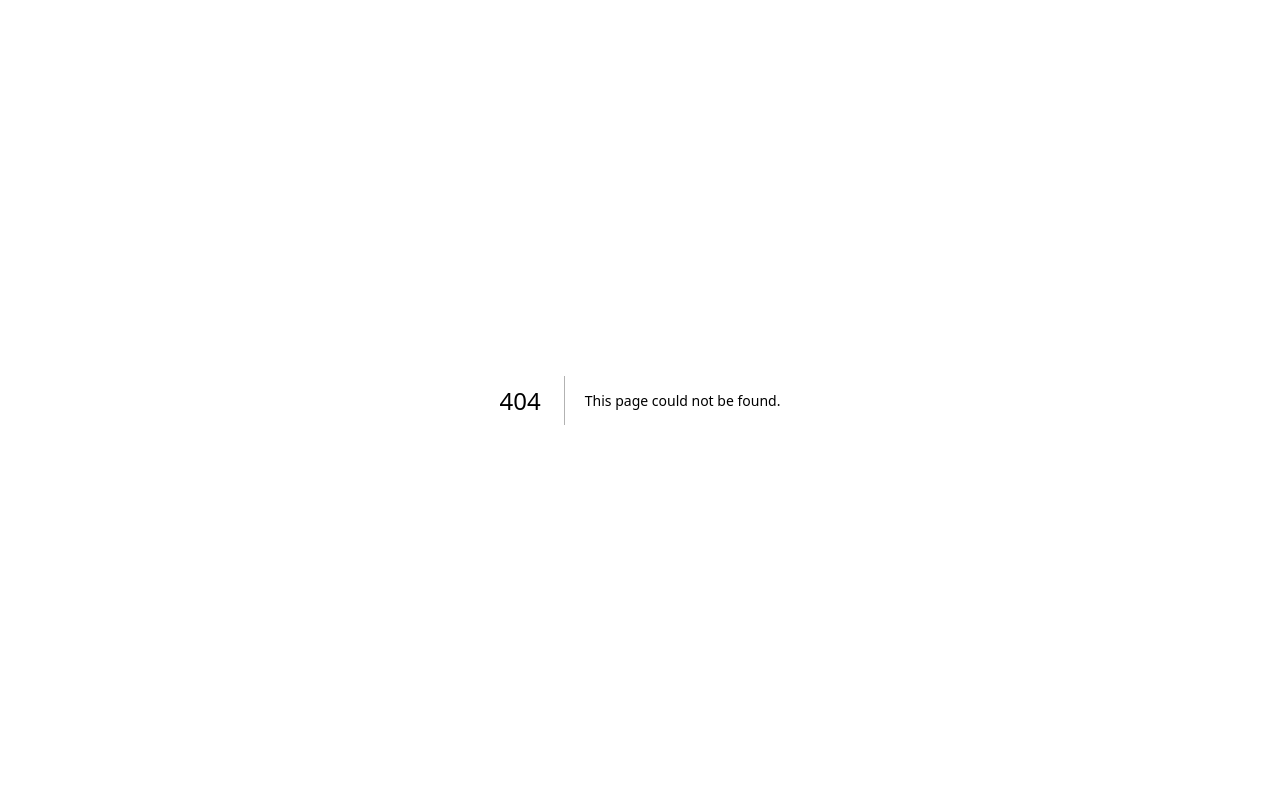
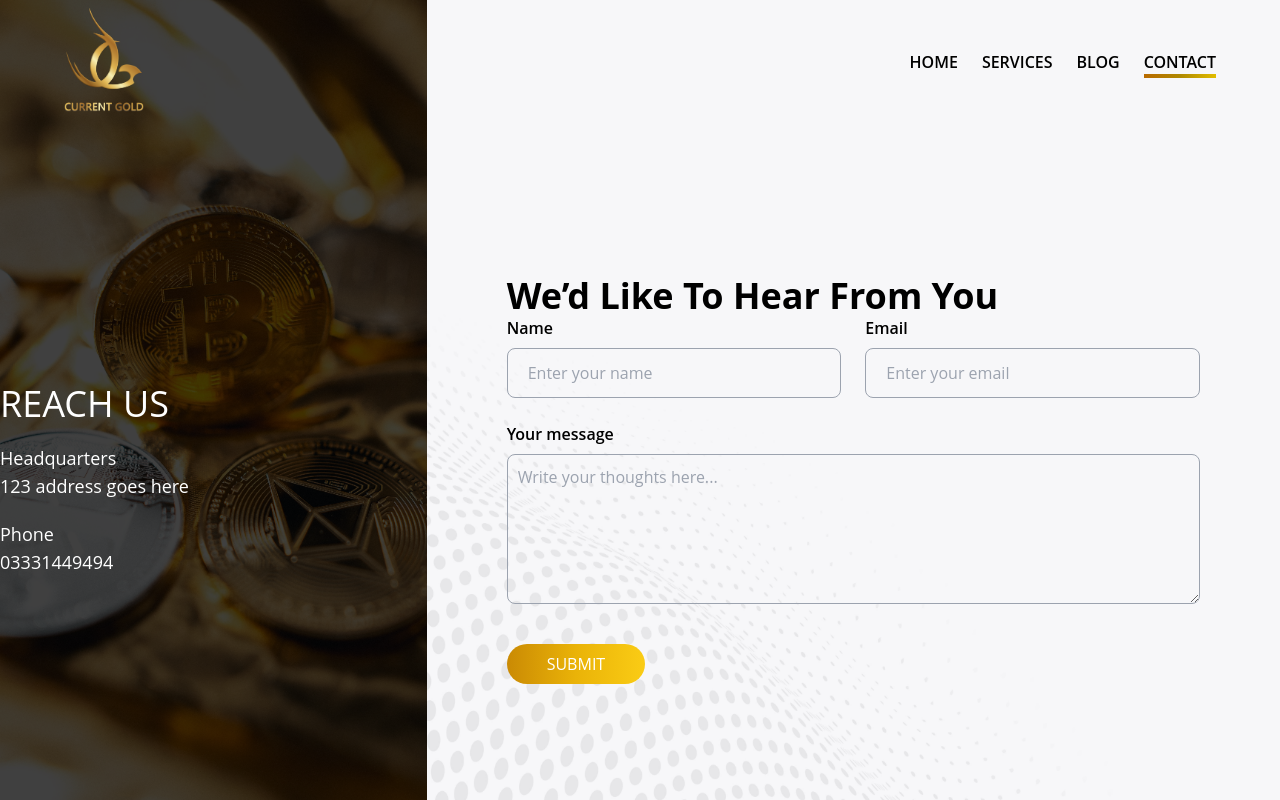
Before and after one commit to devbyishtiaq/nextjs13-current-gold-pak, a Next.js app: page /contact in a window 1280 px wide. Before the commit this address had no page. Built offline with nearby package versions, Linux system fonts and the light colour scheme.

Commit message:
designed contact page

```diff
--- /dev/null
+++ b/app/contact/page.tsx
@@ -0,0 +1,100 @@
+import React from "react";
+import type { NextPage, Metadata } from "next";
+import { Navebar } from "@/ui";
+
+export const metadata: Metadata = {
+  title: "Contact Us - Gold Rate Pakistan",
+};
+
+const Contact: NextPage = () => {
+  return (
+    <section className="relative h-screen">
+      <div className="grid grid-cols-12">
+        <div className="relative col-span-12 lg:col-span-4">
+          <div className="absolute h-full w-full bg-black/75"></div>
+          <img
+            className="h-[calc(100vh_-_50vh)] w-full object-cover lg:h-screen"
+            src="/assets/art.png"
+            alt="art"
+          />
+        </div>
+        <div className="col-span-12 lg:col-span-8">
+          <img
+            className=" h-[calc(100vh_-_50vh)] w-full lg:h-screen"
+            src="/assets/contact-bg.png"
+            alt="art"
+          />
+        </div>
+      </div>
+      <div className="absolute inset-0 ">
+        <div className="flex h-screen flex-col justify-between ">
+          <div className="nav h-[calc(100%_-_90%)] lg:h-[calc(100%_-_80%)]">
+            <Navebar className="relative z-50 text-white lg:text-black" />
+          </div>
+          <div className="container flex h-[calc(100%_-_10%)] flex-col justify-center px-[0.5rem] md:px-0 lg:h-[calc(100%_-_20%)]">
+            <div className=" grid grid-cols-12">
+              <div className="col-span-12 self-center lg:col-span-4">
+                <div className="text text-white">
+                  <h2 className="text-xl sm:text-4xl">REACH US</h2>
+                  <p className="mt-2 text-lg lg:mt-5">
+                    Headquarters
+                    <br /> 123 address goes here
+                  </p>
+                  <p className="mt-2 text-lg lg:mt-5">
+                    Phone
+                    <br /> 03331449494
+                  </p>
+                </div>
+              </div>
+              <div className="col-span-12 lg:col-span-8">
+                <form className="lg-10 mt-20 lg:mt-0 xl:px-20">
+                  <h2 className="text-xl font-bold text-white sm:text-4xl lg:text-black">
+                    We’d Like To Hear From You
+                  </h2>
+                  <div className="grid grid-cols-12 gap-2 gap-x-6 lg:gap-y-6">
+                    <div className="col-span-12 mt-5 lg:col-span-6 lg:mt-0">
+                      <label className="font-semibold text-black">Name</label>
+                      <input
+                        type="text"
+                        className="text-md mt-2 block w-full rounded-lg border border-gray-400 bg-transparent py-2 px-3 text-gray-600 outline-none lg:py-3 lg:px-5"
+                        placeholder="Enter your name"
+                        required
+                      />
+                    </div>
+                    <div className="col-span-12 lg:col-span-6">
+                      <label className="font-semibold text-black">Email</label>
+                      <input
+                        type="email"
+                        className="text-md mt-2 block w-full rounded-lg border border-gray-400 bg-transparent py-2 px-3 text-gray-600 outline-none lg:py-3 lg:px-5"
+                        placeholder="Enter your email"
+                        required
+                      />
+                    </div>
+                    <div className="col-span-12">
+                      <label
+                        htmlFor="message"
+                        className="mb-2 block font-semibold"
+                      >
+                        Your message
+                      </label>
+                      <textarea
+                        className="block h-[50px] w-full rounded-lg border border-gray-400 bg-transparent p-2.5 text-gray-900 outline-none lg:h-[150px]"
+                        placeholder="Write your thoughts here..."
+                      ></textarea>
+                    </div>
+                  </div>
+                  <input
+                    type="submit"
+                    value="SUBMIT"
+                    className="text-md mt-3 cursor-pointer rounded-full bg-gradient-to-r from-yellow-600 via-yellow-500 to-yellow-400 py-2 px-10 text-white lg:mt-10"
+                  />
+                </form>
+              </div>
+            </div>
+          </div>
+        </div>
+      </div>
+    </section>
+  );
+};
+export default Contact;
```
